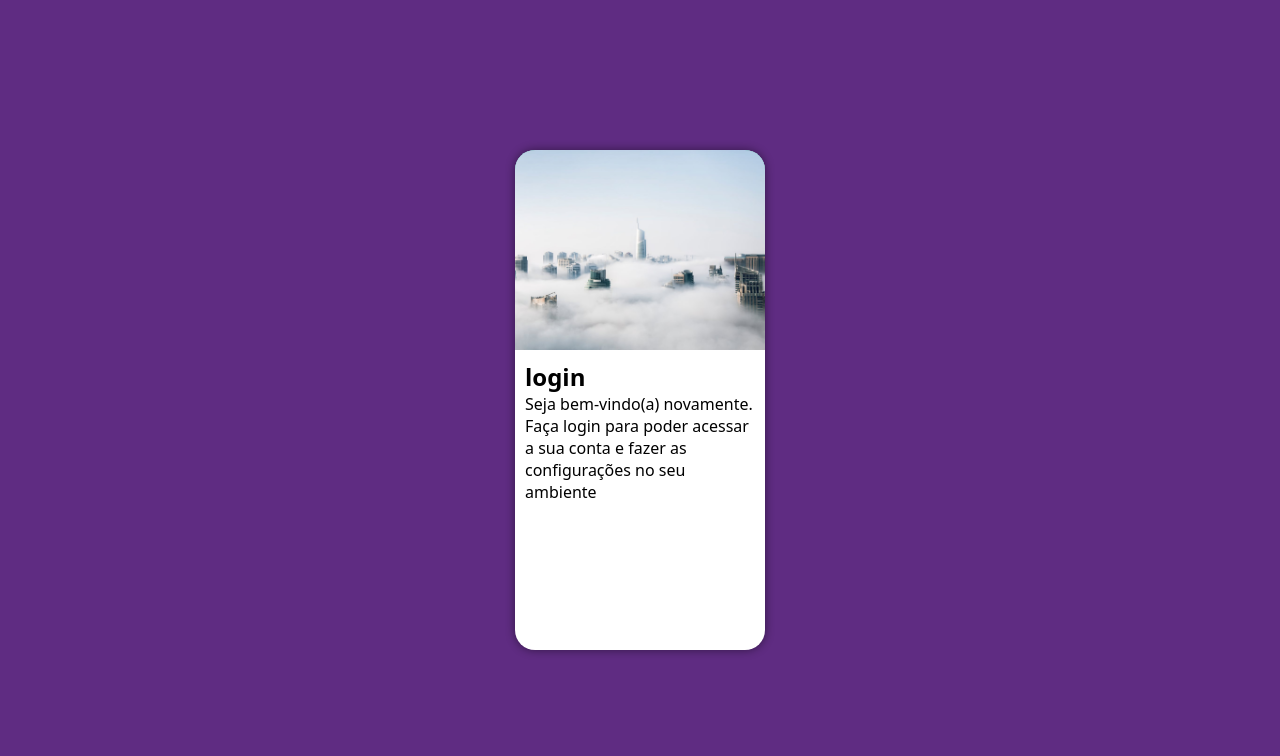
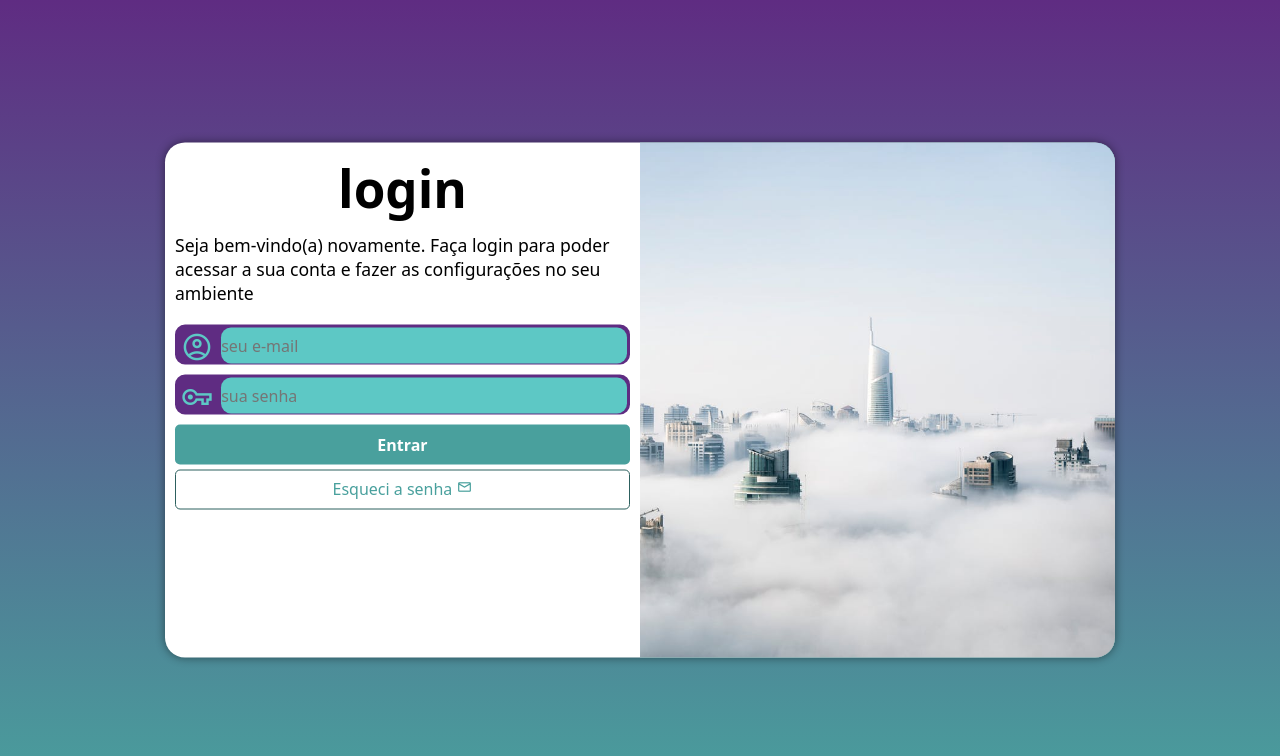
Before and after one commit to uilvag/1639, a plain HTML site: page index.html in a window 1280 px wide. Drawn offline with nearby package versions, Linux system fonts and the light colour scheme.

Commit message:
finalizando o projeto login

```diff
--- /dev/null
+++ b/estilos/media-query.css
@@ -0,0 +1,79 @@
+@charset "UTF-8";
+
+/* Tipical Device Breakpoints
+    Celular: até 768px;
+    Tablet: 768px até 992px;
+    Desktops: 992px até 1200px;
+    Grandes telas: 1200px até 1400px;
+    Ultra-wides/4k: acima 1400px
+*/
+
+@media screen and (min-width: 768px) and (max-width: 992px) {
+    body {
+        background-image: linear-gradient(to top,#49a09d, #5f2c82 );
+    }
+
+    section#login {
+        display: flex;
+        width: 80vw;
+        height: 400px;
+    }
+
+    div#imagem{
+        width: 40%;
+        height: 100%;
+    }
+
+    div#formulario {
+        width: 60%;
+        height: 100%;
+    }
+
+    div#formulario > h1 {
+        text-align: center;
+        margin-bottom: 10px;
+        font-size: 2.2em;
+    }
+
+    div#formulario > p {
+        font-size: 1em;
+
+    }
+}
+
+@media screen and (min-width: 992px) {
+    body {
+        background-image: linear-gradient(to top,#49a09d, #5f2c82 );
+    }
+
+    section#login {
+        width: 950px;
+        display: flex;
+        flex-direction: row-reverse;
+    }
+
+    div#imagem {
+        width: 50%;
+        height: 100%;
+    }
+
+    div#formulario {
+        width: 50%;
+        height: 100%;
+    }
+
+    div#formulario > h1 {
+        text-align: center;
+        margin-bottom: 10px;
+        font-size: 3.2em;
+    }
+
+    div#formulario > p {
+        font-size: 1.1em;
+        margin-bottom: 20px;
+    }
+
+    div#formulario .campo {
+        margin-bottom: 10px;
+    }
+}
--- a/estilos/style.css
+++ b/estilos/style.css
@@ -7,6 +7,7 @@
 
 * {
     font-family: system-ui, -apple-system, BlinkMacSystemFont, 'Segoe UI', Roboto, Oxygen, Ubuntu, Cantarell, 'Open Sans', 'Helvetica Neue', sans-serif;
+    font-size: 1em;
     margin: 0;
     padding: 0;
     box-sizing: border-box;
@@ -24,28 +25,110 @@ main {
     width:100vw
 }
 
-div#imagem {
-    display: block;
-    background: #49a09d url(../imagens/paisagem.jpg) center center no-repeat;
-    background-size: cover;
-    height: 200px;
-}
-
 section#login {
     position: absolute;
     top: 50%;
     left: 50%;
-    transform: translate(-50%, -50%);
     overflow: hidden;
 
     background-color: white;
-    height: 500px;
+    height: 515px;
     width: 250px;
     border-radius: 20px;
     box-shadow: 0px 0px 10px rgba(0, 0, 0, 0.475);
+
+    transform: translate(-50%, -50%);
+    transition: width 0.3s, height 0.3s;
+    transition-timing-function: ease;
+}
+
+div#imagem {
+    display: block;
+    background: #49a09d url(../imagens/paisagem.jpg) center center no-repeat fixed;
+    background-size: cover;
+    height: 200px;
 }
 
 section#login div#formulario {
     display: block;
     padding: 10px;
 }
+
+div#formulario > h1 {
+    text-align: center;
+    margin-bottom: 10px;
+    font-size: 1.8em;
+}
+
+div#formulario > p {
+    font-size: 0.8em;
+}
+
+div.campo {
+    width: 100%;
+    height: 40px;
+    background-color: #5f2c82;
+    border-radius: 10px;
+    margin: 5px 0px;
+    border: 2px solid #5f2c82;
+}
+
+div.campo span {
+    width: 40px;
+    color: #5dc8c5;
+    font-size: 2em;
+    padding: 4px;
+}
+
+div.campo input {
+    width: calc(100% - 45px);
+    background-color: #5dc8c5;
+    height: 100%;
+    border-radius: 10px;
+    border: 0px;
+    transform: translateY(-11px);
+}
+
+div.campo input:focus-within {
+    background-color: white;
+}
+
+form > input[type=submit] {
+    display: block;
+    width: 100%;
+    height: 40px;
+    background-color: #49a09d;
+    color: white;
+    font-weight: 600;
+    border-radius: 5px;
+    border: none;
+    cursor: pointer;
+}
+
+form > input[type=submit]:hover {
+    background-color: #2d605e;
+}
+
+form a.botao {
+    display: block;
+    width: 100%;
+    height: 40px;
+    margin-top: 5px;
+    padding-top: 7px;
+    text-align: center;
+    background-color: white;
+    color: #49a09d;
+    border-radius: 5px;
+    border: 1px solid #2d605e;
+    text-decoration: none;
+}
+
+form a.botao:hover {
+    background-color: #2d605e;
+    color: white;
+}
+
+
+form a.botao .material-symbols-outlined {
+    font-size: 1em;
+}
--- a/index.html
+++ b/index.html
@@ -4,6 +4,7 @@
     <meta charset="UTF-8">
     <meta name="viewport" content="width=device-width, initial-scale=1.0">
     <link rel="stylesheet" href="estilos/style.css">
+    <link rel="stylesheet" href="estilos/media-query.css"><link href="https://fonts.googleapis.com/css2?family=Material+Symbols+Outlined" rel="stylesheet" />
     <title>Página de login</title>
 </head>
 <body>
@@ -15,8 +16,17 @@
             <div id="formulario">
                 <h1>login</h1>
                 <p>Seja bem-vindo(a) novamente. Faça login para poder acessar a sua conta e fazer as configurações no seu ambiente</p>
-                <form action="login.php" method="post">
-
+                <form action="login.php" method="post" autocomplete="on">
+                    <div class="campo">
+                        <label for="ilogin"><span class="material-symbols-outlined">account_circle</span></label>
+                        <input type="email" name="login" id="ilogin" placeholder="seu e-mail" autocomplete="email" required>
+                    </div>
+                    <div class="campo">
+                        <label for="isenha"><span class="material-symbols-outlined">vpn_key</span></label>
+                        <input type="password" name="senha" id="isenha" placeholder="sua senha" autocomplete="current-password" minlength="8" maxlength="20" required>
+                    </div>
+                    <input type="submit" value="Entrar">
+                    <a href="esqueci.html" class="botao">Esqueci a senha  <span class="material-symbols-outlined">mail</span></a>
                 </form>
             </div>
         </section>
```
